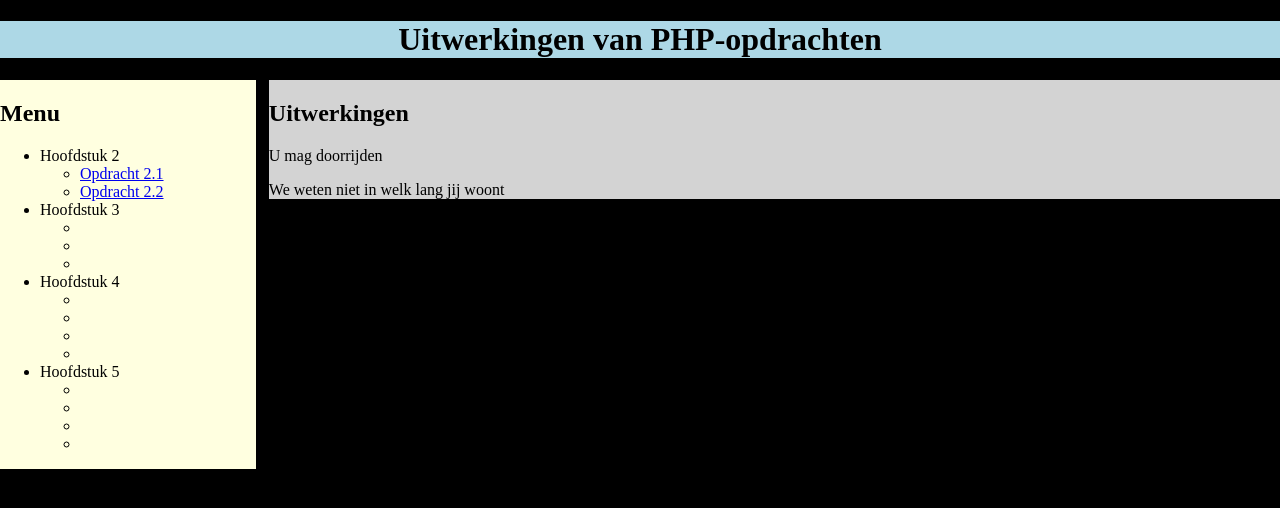
After one commit to RensBe/phpopdrachten, a PHP site: the page made by Hoofdstuk3/opdracht 3.2/opdracht_3-2.php in a window 1280 px wide. The commit adds this page. Shown: the top 508 px of the page. Run offline with PHP 8.4, Linux system fonts and the light colour scheme.

Commit message:
opdracht_3-2.php

```diff
--- /dev/null
+++ b/Hoofdstuk3/opdracht 3.2/opdracht_3-2.php
@@ -0,0 +1,148 @@
+<!--
+* User: Rens Bedijn
+* Date: 5-2-2020
+* Time: 13:43 PM
+* File: index.php
+-->
+
+<!DOCTYPE html>
+<html lang="en">
+<head>
+    <link href="../../css/index.css" rel="stylesheet" type="text/css">
+    <title>
+        opdr 3.1
+    </title>
+</head>
+<body>
+<header>
+    <h1><?php echo "Uitwerkingen van PHP-opdrachten"; ?></h1>
+</header>
+<aside>
+    <h2>
+        Menu
+    </h2>
+    <ul>
+        <li>Hoofdstuk 2
+            <ul>
+                <li>
+                    <a href="hoofdstuk2/opdracht 2.1/opdracht_2-1.php">Opdracht 2.1</a>
+                </li>
+                <li>
+                    <a href="hoofdstuk2/opdracht_2-2.php">Opdracht 2.2</a>
+                </li>
+            </ul>
+        </li>
+        <li>Hoofdstuk 3
+            <ul>
+                <li></li>
+                <li></li>
+                <li></li>
+            </ul>
+        </li>
+        <li>Hoofdstuk 4
+            <ul>
+                <li></li>
+                <li></li>
+                <li></li>
+                <li></li>
+            </ul>
+        </li>
+        <li>Hoofdstuk 5
+            <ul>
+                <li></li>
+                <li></li>
+                <li></li>
+                <li></li>
+            </ul>
+        </li>
+    </ul>
+</aside>
+<main id="wrapper">
+    <h2>Uitwerkingen</h2>
+    <?php
+    $trafficlight = "groen";
+    $ambulanceComing = false;
+    $driveOn = true;
+
+    if($trafficlight == "groen" && $ambulanceComing == false)
+    {
+        $driveOn = true;
+        echo "<p>U mag doorrijden</p>";
+    }
+    else
+    {
+        $driveOn = false;
+        echo "<p>U moet stoppen</p>";
+    }
+
+    $countryName = "";
+    $currentAge = 18;
+    //begin if statement, checkt of het lang België is
+    if ($countryName == "België")
+    {
+        //if in if statement, checkt leeftijd
+        if ($currentAge >= 18)
+        {
+            echo "Je mag alle drank drinken";
+        }
+        elseif ($currentAge >= 16)
+        {
+            echo "Je mag alleen zwakke drank drinken";
+        }
+        else
+        {
+            echo "Je mag niets drinken";
+        }
+    }
+    //checkt of het land Bulgarije of Nederland is
+    elseif ($countryName == "Bulgarije" || $countryName == "Nederland")
+    {
+        //checkt leeftijd
+        if ($currentAge >= 18)
+        {
+            echo "Je mag alle drank drinken";
+        }
+        else
+        {
+            echo "Je mag niets drinken";
+        }
+    }
+    //checkt of het land Cyprus is
+    elseif ($countryName == "Cyprus")
+    {
+        //checkt leeftijd
+        if ($currentAge >= 17)
+        {
+            echo "Je mag alle drank drinken";
+        }
+        else
+        {
+            echo "Je mag niets drinken";
+        }
+    }
+    //checkt of het lang Zweden is
+    elseif ($countryName == "Zweden")
+    {
+        //checkt leeftijd
+        if ($currentAge >= 20)
+        {
+            echo "Je mag alle drank drinken";
+        }
+        elseif ($currentAge >= 18)
+        {
+            echo "Je mag alleen zwakke drank drinken";
+        }
+        else
+        {
+            echo "Je mag niets drinken";
+        }
+    }
+    //als er iets mis is met de benaming van het land wordt het gegooid in de else.
+    else
+    {
+        echo "We weten niet in welk lang jij woont";
+    }
+    ?>
+</main>
+</body>
+</html>
--- a/hoofdstuk2/opdracht 2.2/opdracht_2-2.php
+++ b/hoofdstuk2/opdracht 2.2/opdracht_2-2.php
@@ -3,7 +3,7 @@
 * User: Rens Bedijn
 * Date: 7-2-2020
 * Time: 13:43 PM
-* File: opdracht_2-2.php
+* File: opdracht_3-2.php
 */
 //alle veriabelen die worden gebruikt
 $text1 = "Hallo";
```
